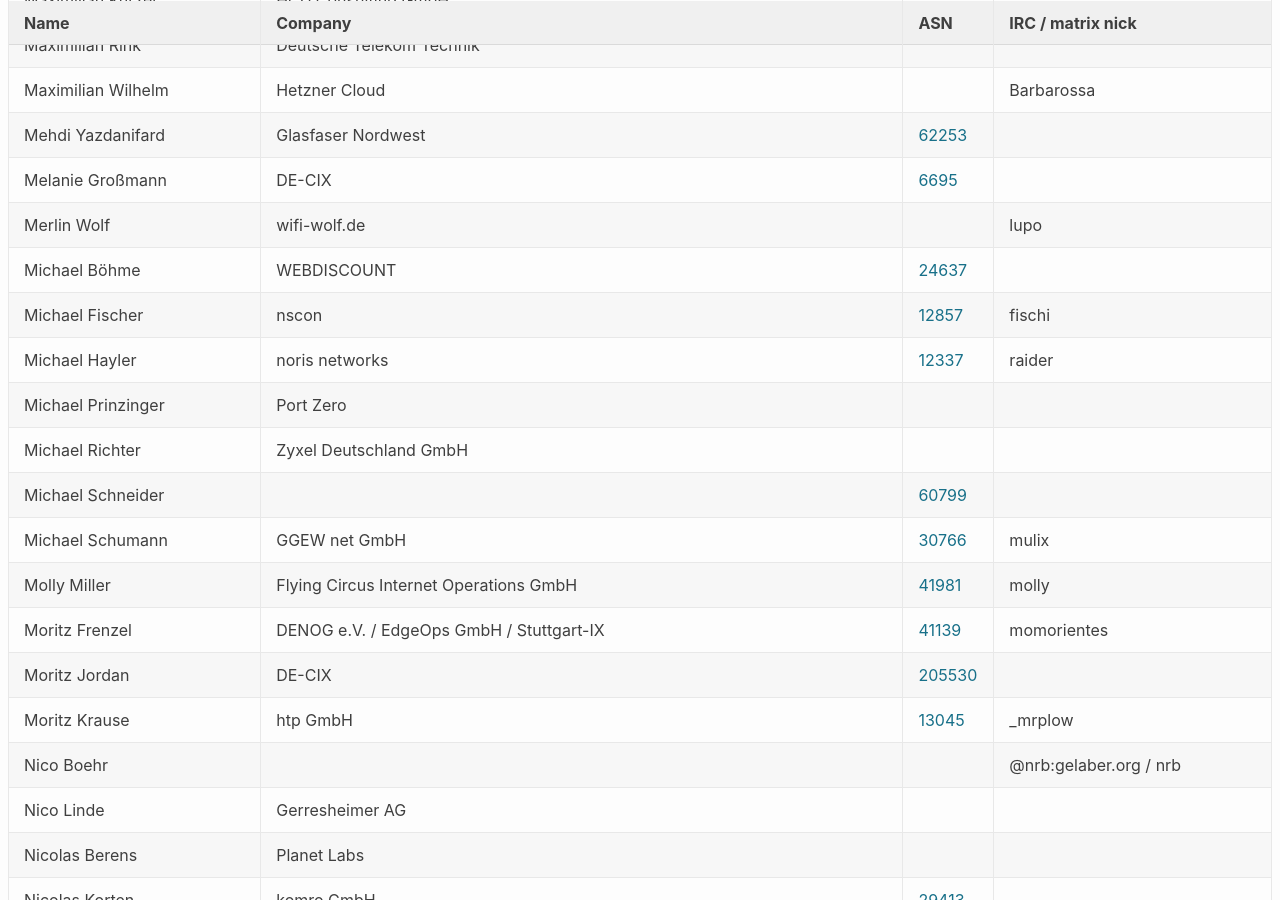
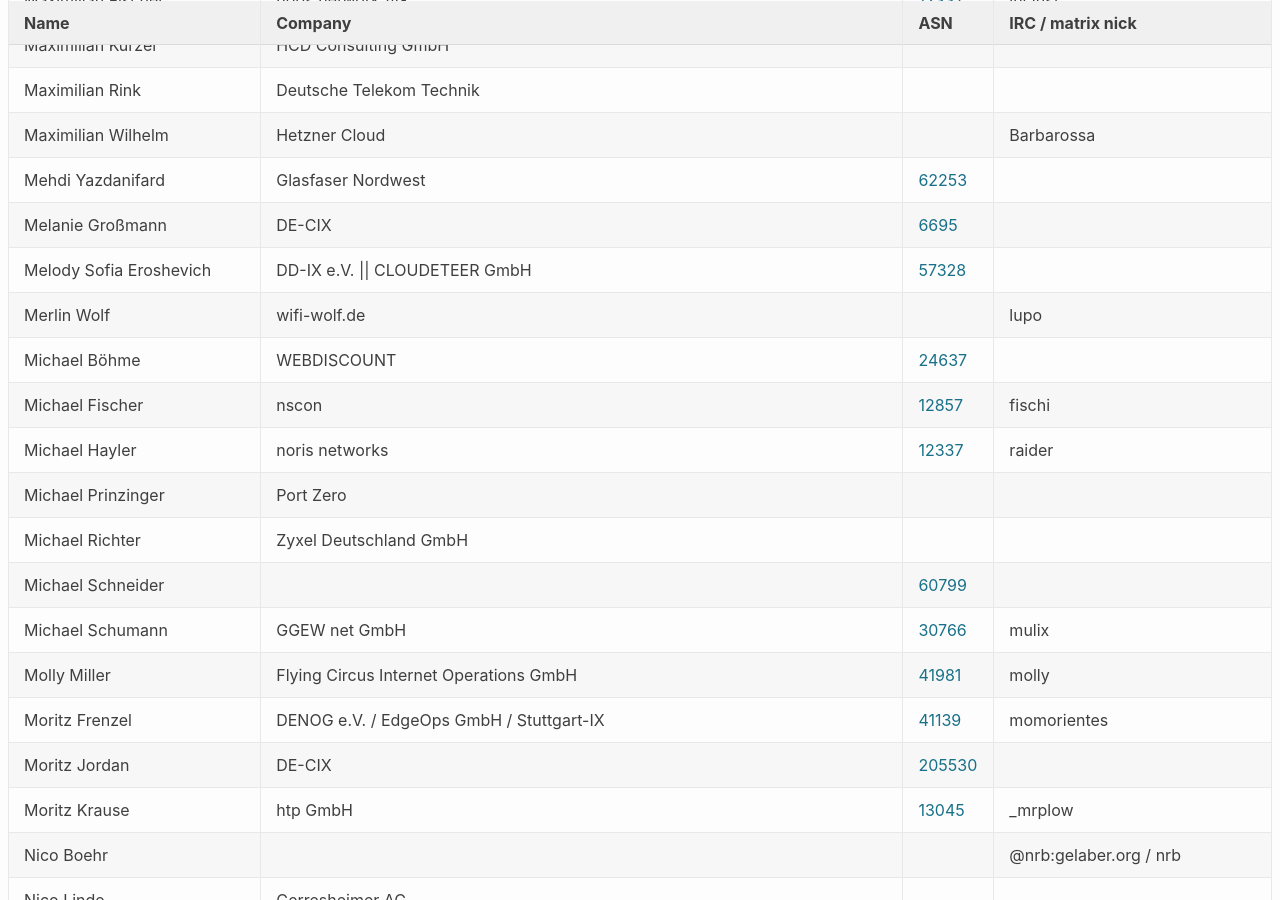
Before and after one commit to denog/pretix-attendeelist, a Jekyll site: the page built from denog17/index.markdown, in a window 1280 px wide and 900 px high, scrolled down 8749 px. Built offline with Jekyll 4.4.1, drawn with Linux system fonts in a browser that asks for light colours; some of the changed text lies outside the part shown.

Commit message:
Latest data: Thu Jul 31 12:39:20 UTC 2025

```diff
--- a/_data/attendees_denog17_onsite.json
+++ b/_data/attendees_denog17_onsite.json
@@ -438,6 +438,12 @@
     "asn": "48596"
   },
   {
+    "name": "Felix Meyer",
+    "company": "CLOUDETEER GmbH",
+    "irc": null,
+    "asn": null
+  },
+  {
     "name": "Fereshteh Gharibi",
     "company": "htp GmbH",
     "irc": "Feri",
@@ -1170,6 +1176,12 @@
     "asn": "6695"
   },
   {
+    "name": "Melody Sofia Eroshevich",
+    "company": "DD-IX e.V. || CLOUDETEER GmbH",
+    "irc": null,
+    "asn": "57328"
+  },
+  {
     "name": "Merlin Wolf",
     "company": "wifi-wolf.de",
     "irc": "lupo",
```
